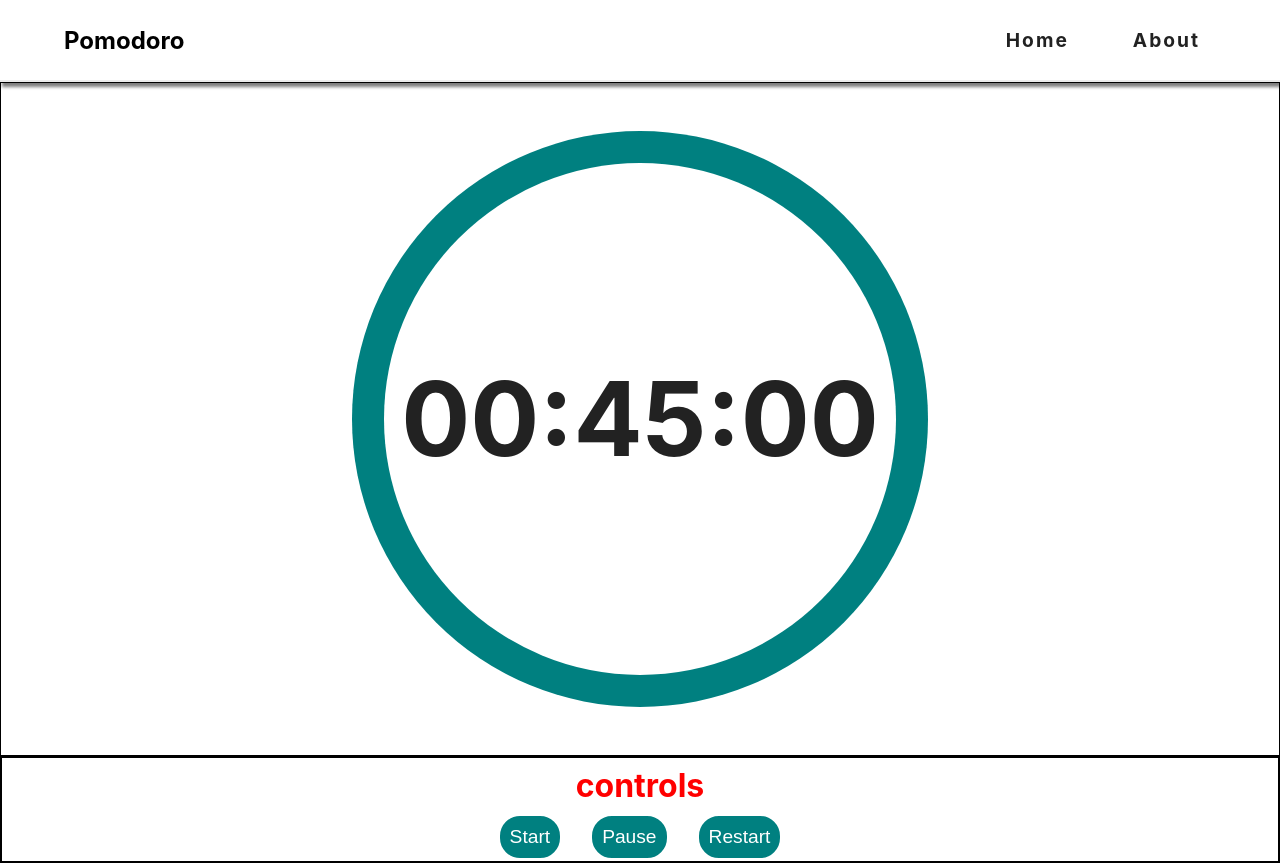
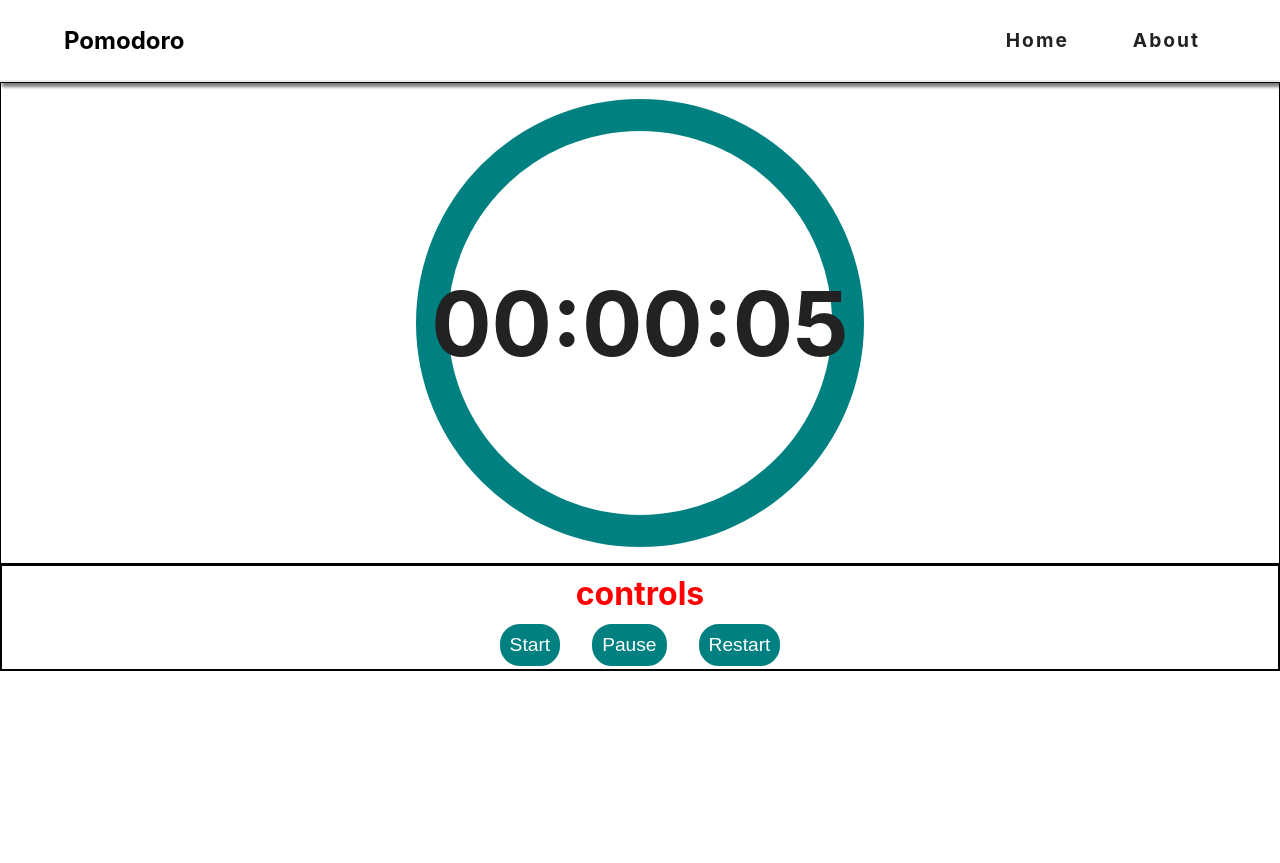
Before and after one commit to JMChurchill/Pomodoro-react-app, a React (Create React App) app in the folder pomodoro-timer/: page / in a window 1280 px wide. After the commit the page ends 800 px from the top, so only its background shows below. Built offline with nearby package versions, Linux system fonts and the light colour scheme.

Commit message:
Alarm sounds when timer hits zero

```diff
--- a/pomodoro-timer/src/Components/ControlBar.js
+++ b/pomodoro-timer/src/Components/ControlBar.js
@@ -1,13 +1,29 @@
 import React from "react";
 // import PropTypes from "prop-types";
 
-const ControlBar = ({ startTimer, stopTimer, resetTimer }) => {
+const ControlBar = ({
+  startTimer,
+  stopTimer,
+  resetTimer,
+  isAlarm,
+  cancelAlarm,
+}) => {
+  const stopAlarm = () => {
+    cancelAlarm(false);
+    resetTimer();
+  };
   return (
     <div className="control-bar">
-      <h2>controls</h2>
-      <button onClick={startTimer}>Start</button>
-      <button onClick={stopTimer}>Pause</button>
-      <button onClick={resetTimer}>Restart</button>
+      {isAlarm ? (
+        <button onClick={stopAlarm}>Stop</button>
+      ) : (
+        <>
+          <h2>controls</h2>
+          <button onClick={startTimer}>Start</button>
+          <button onClick={stopTimer}>Pause</button>
+          <button onClick={resetTimer}>Restart</button>
+        </>
+      )}
     </div>
   );
 };
--- a/pomodoro-timer/src/Components/Timer.js
+++ b/pomodoro-timer/src/Components/Timer.js
@@ -1,12 +1,25 @@
 import React, { useState } from "react";
 
-const Timer = ({ time, isEditing, setIsEditing, setTimer }) => {
+const Timer = ({
+  time,
+  isEditing,
+  setIsEditing,
+  setTimer,
+  setIsStarted,
+  setIsAlarmSound,
+  completeTimers,
+}) => {
   // const theT = time;
   // console.log(time);
   // const { hours, minutes, seconds } = time;
   const [secs, setSecs] = useState(0);
   const [mins, setMins] = useState(0);
   const [ho, setHo] = useState(0);
+
+  if (time <= 0) {
+    setIsStarted(false);
+    setIsAlarmSound(true);
+  }
 
   const secondsToHms = (value) => {
     // console.log(value);
@@ -51,6 +64,7 @@ const Timer = ({ time, isEditing, setIsEditing, setTimer }) => {
 
   return (
     <section className="timer-section">
+      {/* <p className="completed-timers">Completed: {completeTimers}</p> */}
       <div className="outer-circle">
         <div className="inner-circle">
           <div className="timer">
--- a/pomodoro-timer/src/index.css
+++ b/pomodoro-timer/src/index.css
@@ -116,6 +116,14 @@ Navbar
 .nav-links a:hover {
   color: var(--primaryColor);
 }
+/*
+======
+main
+======
+*/
+main {
+  display: block;
+}
 
 /*
 ======
@@ -146,19 +154,34 @@ Controlbar
   border: 2px solid rgb(32, 212, 212);
 }
 
+/*
+======
+Controlbar
+======
+*/
 .timer-section {
   border: black 1px solid;
   padding: 1rem;
   position: relative;
-  height: 50vw;
+  height: 35vw;
   /* display: flex;
   justify-content: center;
   align-items: center; */
 }
 
+/* .completed-timers {
+  z-index: 11;
+  font-weight: bold;
+  font-size: 2rem;
+  position: absolute;
+  top: 25%;
+  left: 50%;
+  transform: translate(-50%, -50%);
+} */
 .outer-circle {
-  height: 45vw;
-  width: 45vw;
+  /* z-index: -1; */
+  height: 35vw;
+  width: 35vw;
   background-color: var(--primaryColor);
   border-radius: 50%;
   /* display: inline-block; */
@@ -170,8 +193,8 @@ Controlbar
 }
 
 .inner-circle {
-  height: 40vw;
-  width: 40vw;
+  height: 30vw;
+  width: 30vw;
   background-color: white;
   border-radius: 50%;
   /* margin: auto; */
@@ -190,8 +213,9 @@ Controlbar
 
 .timer p {
   color: var(--mainBlack);
-  font-size: 8vw;
+  font-size: 7vw;
   font-weight: bold;
+  z-index: 1000;
 }
 .timer .time-input {
   /* display: inline-flex; */
@@ -230,6 +254,9 @@ Controlbar
 }
 
 @media screen and (max-width: 576px) {
+  /* main {
+    display: flexbox !important;
+  } */
   .control-bar h2 {
     /* margin: 0.5rem 0;
   font-size: 2rem; */
--- a/pomodoro-timer/src/pages/Home.js
+++ b/pomodoro-timer/src/pages/Home.js
@@ -3,28 +3,35 @@ import React, { useState, useEffect } from "react";
 // import components
 import ControlBar from "../Components/ControlBar";
 import Timer from "../Components/Timer";
+//import alarm sound
+import alarm from "../Alarm.mp3";
 // import Navbar from "./Components/Navbar";
 
 const Home = () => {
   const [isStarted, setIsStarted] = useState(false);
   const [isEditing, setIsEditing] = useState(false);
-  const [startTime, setStartTime] = useState(() => 45 * 60);
+  const [startTime, setStartTime] = useState(() => 5);
   const [time, setTime] = useState(() => startTime);
+  const [isAlarm, setIsAlarm] = useState(false);
+  const [completeTimers, setCompleteTimers] = useState(0);
   // const [interval, setSInterval] = useState(null);
+  const audio = new Audio(alarm);
 
   useEffect(() => {
     let interval = null;
     if (isStarted) {
       interval = setInterval(() => {
         setTime((time) => time - 1);
-        // console.log(seconds);
       }, 1000);
     } else {
+      if (isAlarm) {
+        soundAlarm();
+      }
       clearInterval(interval);
     }
 
     return () => clearInterval(interval);
-  }, [isStarted]);
+  }, [isStarted, isAlarm]);
 
   const setTimer = (se) => {
     // setTime(hours * 60 * 60 + minutes * 60, seconds * 60);
@@ -54,6 +61,18 @@ const Home = () => {
     console.log("timer reset");
     setTime(startTime);
     setIsStarted(false);
+    setIsAlarm(false);
+  };
+
+  const soundAlarm = () => {
+    audio.play();
+  };
+
+  const cancelAlarm = () => {
+    audio.pause();
+    audio.currentTime = 0;
+    setIsAlarm(() => !isAlarm);
+    console.log(isAlarm);
   };
 
   return (
@@ -64,14 +83,18 @@ const Home = () => {
         isEditing={isEditing}
         setIsEditing={setIsEditing}
         setTimer={setTimer}
-
+        setIsStarted={setIsStarted}
+        setIsAlarmSound={setIsAlarm}
+        completeTimers={completeTimers}
         // seconds={seconds}
       />
       <ControlBar
         startTimer={startTimer}
         stopTimer={stopTimer}
         resetTimer={resetTimer}
-        setTimer={setTimer}
+        // setTier={setTimer}
+        isAlarm={isAlarm}
+        cancelAlarm={cancelAlarm}
       />
     </main>
   );
```
Also changed, not shown: 1 other file (tests, documents, lock files or other folders).
